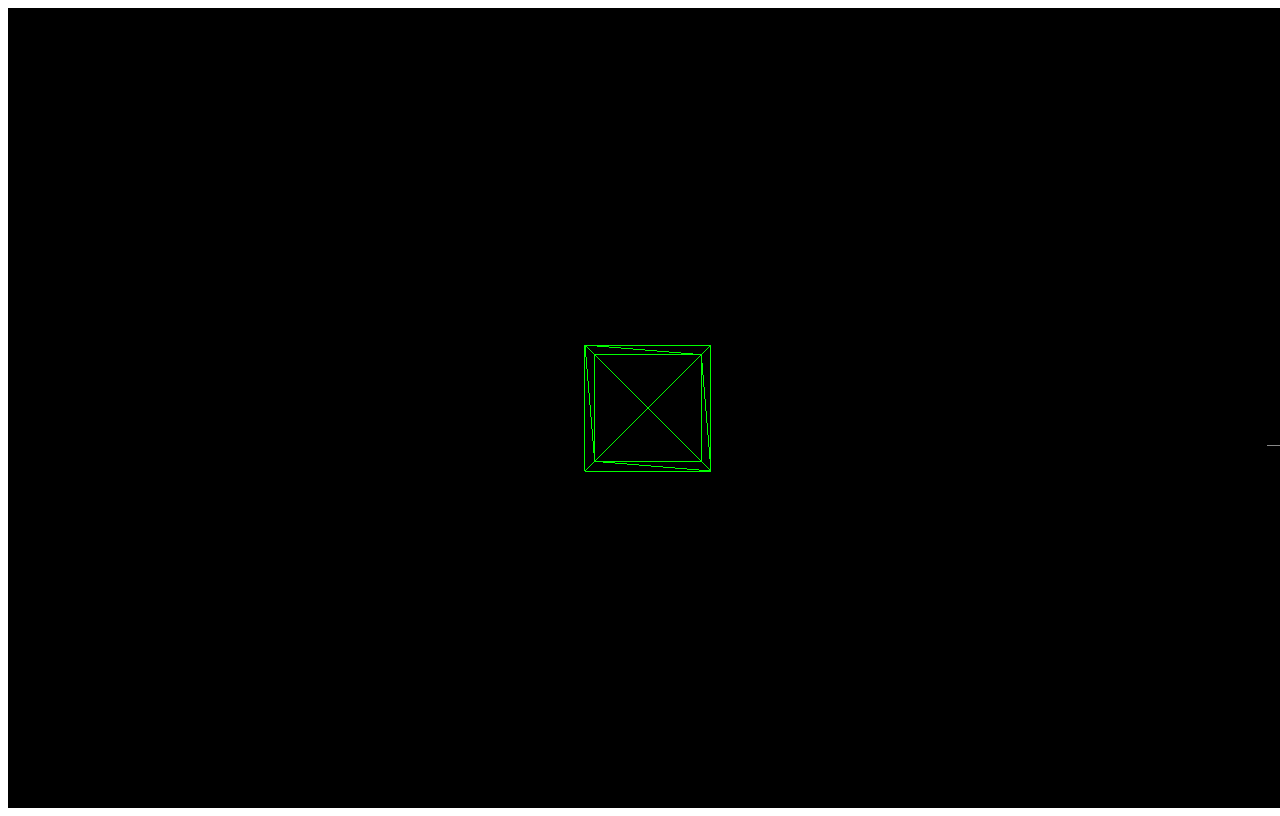
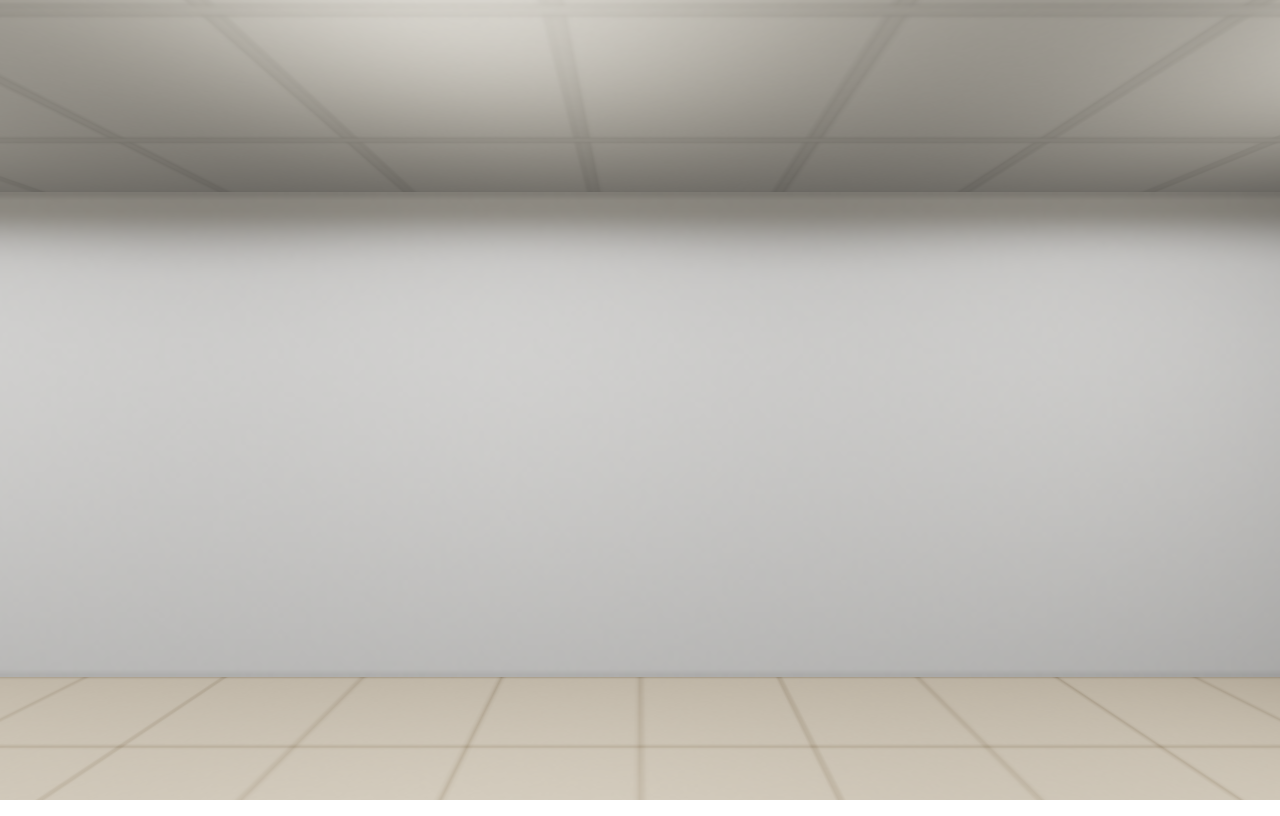
Before and after one commit to yayo618/exposicion-textileria, a plain HTML site: page index.html in a window 1280 px wide. Drawn offline with Linux system fonts and the light colour scheme; animation ran at ten frames a second.

Commit message:
galeria acabada referencia de gallery

```diff
--- a/index.html
+++ b/index.html
@@ -1,6 +1,15 @@
 <html>
   <head>
     <meta charset="utf-8">
+    <style>
+      body {
+	  margin: 0;
+	  touch-action: none;
+      }
+      canvas {
+	  display: block;
+      }
+    </style>
   </head>
   <body>
     <script src="./three.min.js"></script>
@@ -11,23 +20,134 @@
       scene = new THREE.Scene();
       camera = new THREE.PerspectiveCamera(60,
         window.innerWidth/window.innerHeight);
-      camera.position.z = 3;
-      //scene.background = new THREE.Color(0xc7c7c7);
+      camera.position.x = 3;
       renderer = new THREE.WebGLRenderer();
       renderer.setSize(window.innerWidth,window.innerHeight);
       document.body.appendChild(renderer.domElement);
+      //afuera
+      var venTxr = new THREE.CubeTextureLoader();
+      venTxr.setPath('img/vent/');
+      var txrVen = venTxr.load([
+	  'ee1.jpg','ee4.jpg',
+	  'ee4.jpg','ee4.jpg',
+	  'ee2.jpg','ee3.jpg']);
+      scene.background = txrVen;
 
-      var cube = new THREE.Mesh(
-        new THREE.BoxGeometry(0.5,0.5,0.5),
-        new THREE.MeshBasicMaterial({color:0x00ff00,wireframe:true}));
-      scene.add(cube);
-
-      meshFloor = new THREE.GridHelper(50,50);
-      meshFloor.position.set(50,-1.5,0);
-      scene.add(meshFloor);
-
+      //piso
+      var txrFloor = new THREE.TextureLoader();
+      var floorTxr = new txrFloor.load("img/PISOa.png");
+      var floor = new THREE.Mesh(
+	  new THREE.PlaneGeometry(10,20,10,10),
+	  new THREE.MeshBasicMaterial({color:0xffffff,map:floorTxr}));
+      floor.rotation.x = -Math.PI/2;
+      floor.rotation.z = Math.PI/2;
+      floor.position.y = -2;
+      scene.add(floor);
+      //techo
+      var txrCeil = new THREE.TextureLoader();
+      var ceilTxr = new txrCeil.load("img/TECHOa.png");
+      var ceil = new THREE.Mesh(
+	  new THREE.PlaneGeometry(10,20,10,10),
+	  new THREE.MeshBasicMaterial({color:0xffffff,map:ceilTxr}));
+      ceil.rotation.x = Math.PI/2;
+      ceil.rotation.z = Math.PI/2;
+      ceil.position.y = 1.5;
+      scene.add(ceil);
+      //pared1
+      var txrWallA = new THREE.TextureLoader();
+      var wallATxr = new txrWallA.load("img/wall1R.png");
+      var wallA = new THREE.Mesh(
+	  new THREE.PlaneGeometry(20,3.5),
+	  new THREE.MeshBasicMaterial({color:0xffffff,map:wallATxr}));
+      wallA.position.set(0,-0.25,-5);
+      //pared2
+      var wallB = new THREE.Mesh(
+	  new THREE.PlaneGeometry(20,3.5),
+	  new THREE.MeshBasicMaterial({color:0xffffff,map:wallATxr}));
+      wallB.position.set(0,-0.25,5);
+      wallB.rotation.y = Math.PI;
+      //pared3
+      var txrWallC = new THREE.TextureLoader();
+      var wallCTxr = new txrWallC.load("img/wc1.png");
+      var wallC = new THREE.Mesh(
+	  new THREE.PlaneGeometry(10,1.5),
+	  new THREE.MeshBasicMaterial({color:0xffffff,map:wallCTxr}));
+      wallC.position.set(-10,-1.25,0);
+      wallC.rotation.y = Math.PI/2;
+      var txrWallCC = new THREE.TextureLoader();
+      var wallCCTxr = new txrWallCC.load("img/wc2.png");
+      var wallCC = new THREE.Mesh(
+	  new THREE.PlaneGeometry(3,2),
+	  new THREE.MeshBasicMaterial({color:0xffffff,map:wallCCTxr}));
+      wallCC.position.set(-10,0.5,-3.5);
+      wallCC.rotation.y = Math.PI/2;
+      var txrWallCCC = new THREE.TextureLoader();
+      var wallCCCTxr = new txrWallCCC.load("img/wc3.png");
+      var wallCCC = new THREE.Mesh(
+	  new THREE.PlaneGeometry(3,2),
+	  new THREE.MeshBasicMaterial({color:0xffffff,map:wallCCCTxr}));
+      wallCCC.position.set(-10,0.5,3.5);
+      wallCCC.rotation.y = Math.PI/2;
+      var muroa = new THREE.Mesh(
+	  new THREE.BoxGeometry(-4,-2,-0.6,0),
+	  new THREE.MeshBasicMaterial({color:0xa6a6ae}));
+      muroa.position.set(-10.3,0.5,0);
+      muroa.rotation.y = Math.PI/2;
+      var murob = new THREE.Mesh(
+	  new THREE.PlaneGeometry(0.6,4),
+	  new THREE.MeshBasicMaterial({color:0x90909a}));
+      murob.position.set(-10.3,-0.5,0);
+      murob.rotation.x = -Math.PI/2;
+      var muroc = new THREE.Mesh(
+	  new THREE.PlaneGeometry(0.6,4),
+	  new THREE.MeshBasicMaterial({color:0x64646e}));
+      muroc.position.set(-10.3,1.5,0);
+      muroc.rotation.x = Math.PI/2;
+      var bar1 = new THREE.Mesh(
+	  new THREE.BoxGeometry(0.02,0.02,4),
+	  new THREE.MeshBasicMaterial({color:0x000000}));
+      bar1.position.set(-10.3,1.5,0);
+      var bar2 = new THREE.Mesh(
+	  new THREE.BoxGeometry(0.02,0.02,4),
+	  new THREE.MeshBasicMaterial({color:0x000000}));
+      bar2.position.set(-10.3,-0.5,0);
+      var bar3 = new THREE.Mesh(
+	  new THREE.BoxGeometry(0.02,2,0.02),
+	  new THREE.MeshBasicMaterial({color:0x000000}));
+      bar3.position.set(-10.3,0.5,2);
+      var bar4 = new THREE.Mesh(
+	  new THREE.BoxGeometry(0.02,2,0.02),
+	  new THREE.MeshBasicMaterial({color:0x000000}));
+      bar4.position.set(-10.3,0.5,1);
+      var bar5 = new THREE.Mesh(
+	  new THREE.BoxGeometry(0.02,2,0.02),
+	  new THREE.MeshBasicMaterial({color:0x000000}));
+      bar5.position.set(-10.3,0.5,0);
+      var bar6 = new THREE.Mesh(
+	  new THREE.BoxGeometry(0.02,2,0.02),
+	  new THREE.MeshBasicMaterial({color:0x000000}));
+      bar6.position.set(-10.3,0.5,-1);
+      var bar7 = new THREE.Mesh(
+	  new THREE.BoxGeometry(0.02,2,0.02),
+	  new THREE.MeshBasicMaterial({color:0x000000}));
+      bar7.position.set(-10.3,0.5,-2);
+      var bar8 = new THREE.Mesh(
+	  new THREE.BoxGeometry(0.02,0.02,4),
+	  new THREE.MeshBasicMaterial({color:0x000000}));
+      bar8.position.set(-10.3,1,0);
+      //pared4
+      var txrWallD = new THREE.TextureLoader();
+      var wallDTxr = new txrWallD.load("img/wall2a.png");
+      var wallD = new THREE.Mesh(
+	  new THREE.PlaneGeometry(10,3.5),
+	  new THREE.MeshBasicMaterial({color:0xffffff,map:wallDTxr}));
+      wallD.position.set(10,-0.25,0);
+      wallD.rotation.y = -Math.PI/2;
+      scene.add(wallA,wallB,wallC,wallCC,wallCCC,wallD,muroa,murob,muroc);
+      scene.add(bar1,bar2,bar3,bar4,bar5,bar6,bar7,bar8);
 
       animate();
+
     </script>
   </body>
 </html>
--- a/movCamera.js
+++ b/movCamera.js
@@ -105,19 +105,19 @@ var restringeMXPL = function (){
 
 var collide = function (){
     //restringe movimmientos camara en x z
-    if (camera.position.z<-36.75){
+    if (camera.position.z<-4.5){
 	restringeMZN ();
 	restringeMZNL ();
     }
-    if (camera.position.x<0){
+    if (camera.position.x<-9.5){
 	restringeMXN ();
 	restringeMXNL ();
     }
-    if (camera.position.z>36.75){
+    if (camera.position.z>4.5){
 	restringeMZP ();
 	restringeMZPL ();
     }
-    if (camera.position.x>43){
+    if (camera.position.x>9.5){
 	restringeMXP ();
 	restringeMXPL ();
     }
@@ -145,7 +145,7 @@ var lmovZp = function (){camera.position.z +=
 //ANIMATE
 var animate = function(){
     requestAnimationFrame(animate);
-
+    collide();
     //MOV DE CAMARA
     if (moverIzq){
 	if (lblockXn){lmovXn();}
@@ -168,3 +168,9 @@ var animate = function(){
 
     renderer.render( scene, camera );
 }
+//resize
+window.addEventListener('resize',function(){
+    renderer.setSize(window.innerWidth,window.innerHeight);
+    camera.aspect = window.innerWidth/window.innerHeight;
+    camera.updateProjectionMatrix();
+});
```
Also changed, not shown: img/PISOa.png (added), img/TECHOa.png (added), img/vent/ee1.jpg (added), img/vent/ee2.jpg (added), img/vent/ee3.jpg (added), img/vent/ee4.jpg (added), img/vent/ee5.jpg (added), img/vent/ee6.jpg (added), img/wall1R.png (added), img/wall2a.png (added), img/wc1.png (added), img/wc2.png (added), img/wc3.png (added).
